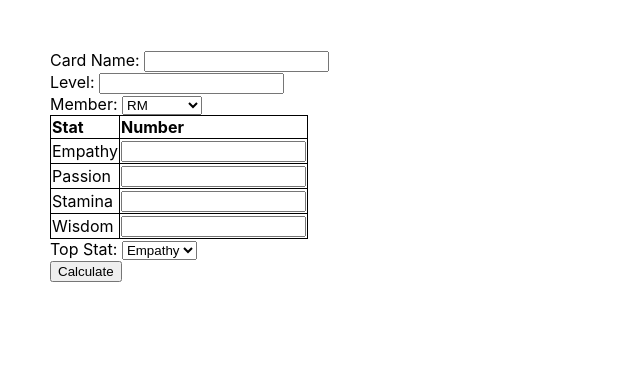
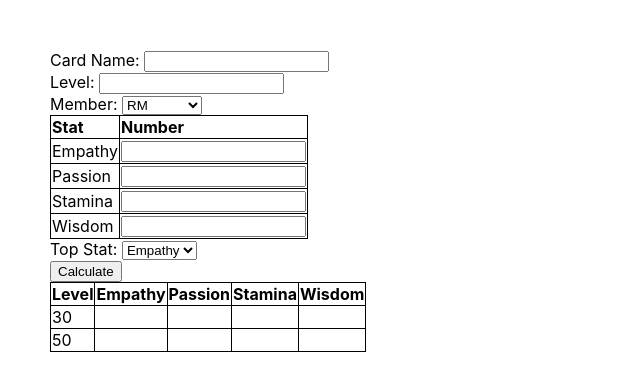
Before and after one commit to jk-me/card-calc-btsw, a React (Create React App) app: page / in a window 1280 px wide. Shown: the top 390 px of the page, without its empty margins (0-640 px from the left). Built offline with nearby package versions, Linux system fonts and the light colour scheme.

Commit message:
add results table component

```diff
--- a/src/Calculator.js
+++ b/src/Calculator.js
@@ -1,5 +1,6 @@
 import React from 'react'
 import CardForm from './card_form'
+import ResultsTable from './ResultsTable'
 
 class Calculator extends React.Component{
   constructor(){
@@ -12,34 +13,49 @@ class Calculator extends React.Component{
       passion: 0,
       wisdom: 0,
       stamina:0,
-      top:'',
-      results:{}
+      top:'empathy',
+      results:{th:{},fi:{}}
     }
   }
 
   handleChange = (event) =>{
-    console.log(`${event.target.name} changed`)
+    // console.log(`${event.target.name} changed`)
     this.setState({[event.target.name]:event.target.value})
   }
 
   calculate = () =>{
     console.log(this.state)
-    let top = (39-23)*29
-    let e = parseInt(this.state.empathy) + (23*29)
-    let p = parseInt(this.state.passion) + (23*29)
-    let s = parseInt(this.state.stamina) + (23*29)
-    let w = parseInt(this.state.wisdom) + (23*29)
-    let result = {empathy: e, passion:p, stamina:s, wisdom:w}
-    result[this.state.top]+= top
-    console.log(result)
-    this.setState({results:result})
+    let e = parseInt(this.state.empathy)
+    let p = parseInt(this.state.passion)
+    let s = parseInt(this.state.stamina)
+    let w = parseInt(this.state.wisdom)
+    let results = {
+      th: {empathy: e+= (23*29), passion:p+= (23*29), stamina:s+= (23*29), wisdom:w+= (23*29)},
+      fi: {empathy: e+= (23*20), passion:p+= (23*20), stamina:s+= (23*20), wisdom:w+= (23*20)}
+
+    }
+    results.th[this.state.top]+= (39-23)*29
+    results.fi[this.state.top]+= (39-23)*20
+    console.log(results)
+    this.setState({results:results})
+    document.getElementById('calc').innerHTML+= this.renderResults(results)
+
 
   }
 
+  renderResults = (results) =>{
+    return(
+      <ResultsTable results={results} />
+    )
+  }
 
   render(){
     return(
-      <CardForm handler={this.handleChange} calculate={this.calculate}/>
+      <div id='calc'>
+        <CardForm handler={this.handleChange} calculate={this.calculate}/>
+        <ResultsTable results={this.state.results} />
+      </div>
+
     )
   }
 }
--- /dev/null
+++ b/src/ResultsTable.js
@@ -0,0 +1,36 @@
+import React from 'react'
+
+const ResultsTable = props =>{
+  return(
+    <table>
+      <thead>
+        <tr>
+          <th>Level</th>
+          <th>Empathy</th>
+          <th>Passion</th>
+          <th>Stamina</th>
+          <th>Wisdom</th>
+
+        </tr>
+      </thead>
+      <tbody>
+        <tr>
+          <td>30</td>
+          <td>{props.results.th.empathy}</td>
+          <td>{props.results.th.passion}</td>
+          <td>{props.results.th.stamina}</td>
+          <td>{props.results.th.wisdom}</td>
+        </tr>
+        <tr>
+          <td>50</td>
+          <td>{props.results.fi.empathy}</td>
+          <td>{props.results.fi.passion}</td>
+          <td>{props.results.fi.stamina}</td>
+          <td>{props.results.fi.wisdom}</td>
+        </tr>
+      </tbody>
+    </table>
+  )
+}
+
+export default ResultsTable
```
